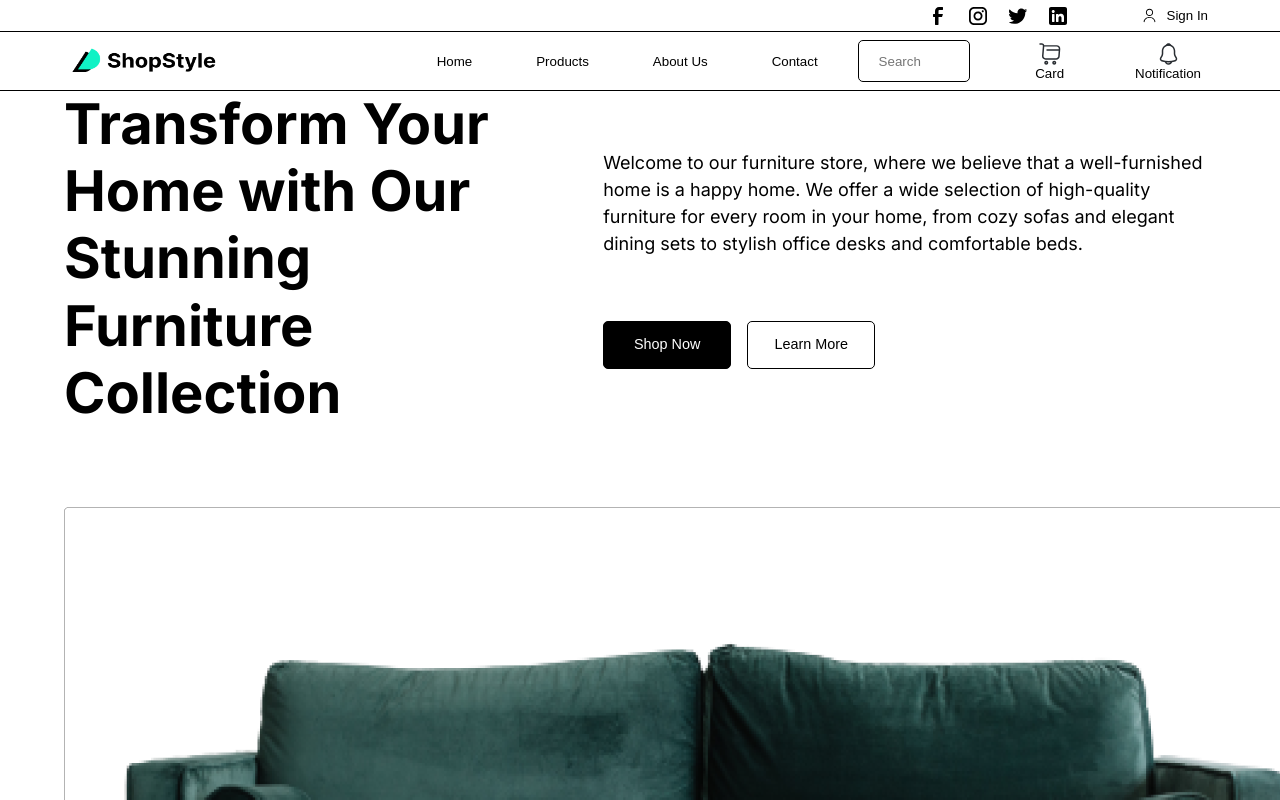
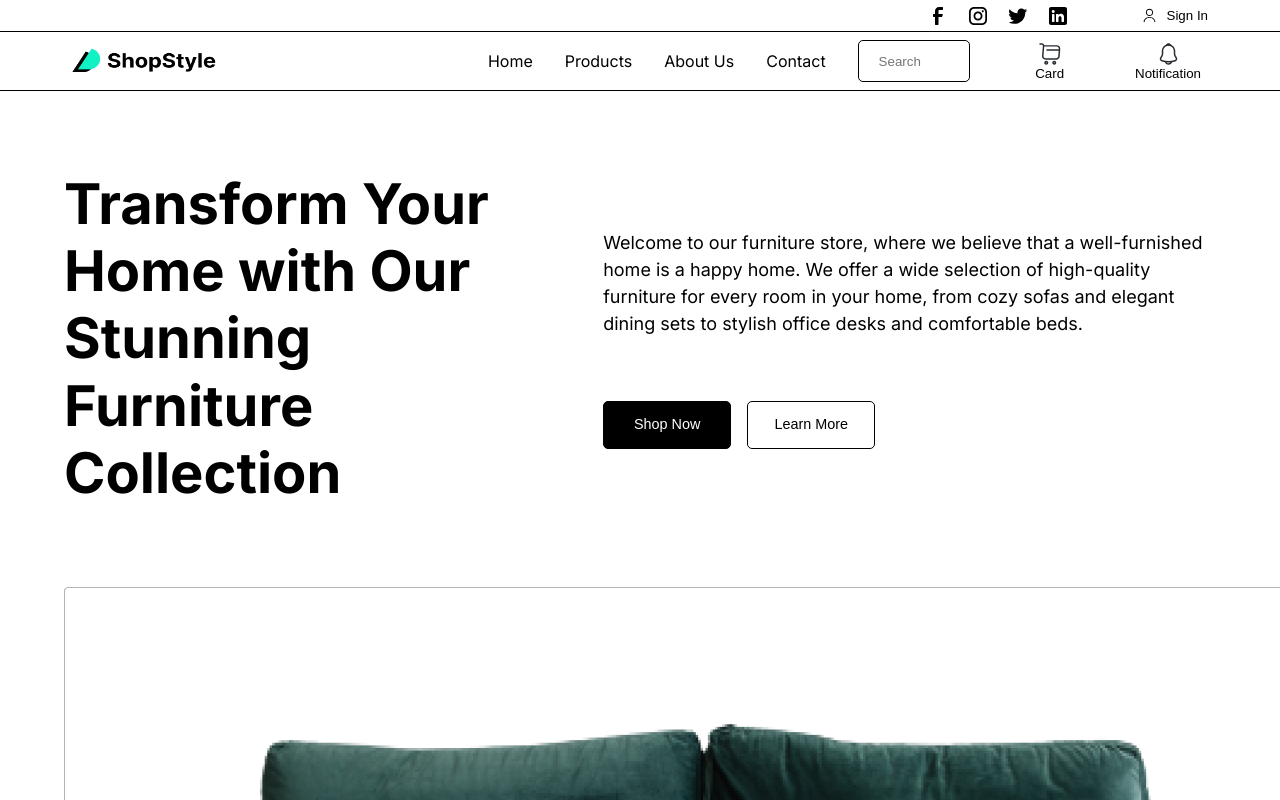
Before and after one commit to henriquestg/my-ecommerce, a Next.js app: page / in a window 1280 px wide. Shown: the top 800 px of the page. Built offline with nearby package versions, Linux system fonts and the light colour scheme.

Commit message:
refac:  navbar  and implementing some responsiveness

```diff
--- a/src/Components/Contact/index.tsx
+++ b/src/Components/Contact/index.tsx
@@ -1,4 +1,3 @@
-import { Input } from "../Input";
 import "./styles.scss";
 import { FaEnvelope, FaPhoneAlt, FaMapMarkerAlt } from "react-icons/fa";
 
@@ -22,11 +21,11 @@ export function Contact() {
       </div>
       <div className="mensage">
         <p>Name</p>
-        <Input />
+        <input type="text" />
         <p>Email</p>
-        <Input />
+        <input type="text" />
         <p>Message</p>
-        <Input text="Type your message..." />
+        <input type="message" placeholder="type your message" />
       </div>
     </div>
   );
--- a/src/Components/Contact/styles.scss
+++ b/src/Components/Contact/styles.scss
@@ -32,7 +32,37 @@
   flex-direction: column;
   gap: 1.5rem;
   flex: 1 0 0;
+
+  p {
+    margin-bottom: -0.5rem;
+  }
+
+  input {
+    display: flex;
+    width: 100%;
+    height: 2.5rem;
+
+    gap: 0.5rem;
+    padding-left: 0.5rem;
+
+    border-radius: 0.3125rem;
+    border: 1px solid var(--black);
+  }
+
+  input[type="message"] {
+    height: 10rem;
+  }
+
   }
 
 
+  @media (max-width: 850px) {
+    flex-direction: column;
+
+
+    .mensage {
+      margin-top: 2rem;
+    }
+
+  }
 }
--- a/src/Components/FeaturedProducts/styles.scss
+++ b/src/Components/FeaturedProducts/styles.scss
@@ -36,4 +36,21 @@
     justify-content: space-between;
 
   }
-}
+
+  @media (max-width: 745px) {
+        gap: 0.5rem;
+
+        Button {
+          display: none;
+        }
+
+        .product-list {
+          display: flex;
+          width: 100%;
+          flex-wrap: wrap;
+          align-items: center;
+          justify-content: center;
+
+        }
+      }
+  }
--- a/src/Components/HeaderShowcase/index.tsx
+++ b/src/Components/HeaderShowcase/index.tsx
@@ -11,6 +11,7 @@ export function HeaderShowcase() {
         <div className="title">
           <h2>Transform Your Home with Our Stunning Furniture Collection</h2>
         </div>
+
         <div className="description">
           <p>
             Welcome to our furniture store, where we believe that a
--- a/src/Components/HeaderShowcase/styles.scss
+++ b/src/Components/HeaderShowcase/styles.scss
@@ -1,7 +1,9 @@
 .container-showcase {
   display: flex;
+  flex-direction: column;
   padding: 0rem 4rem;
-  flex-direction: column;
+  margin-top: 5rem;
+
 
   .container-header{
     display: flex;
@@ -42,4 +44,21 @@
     gap: 1rem;
   }
 
+  @media (max-width: 768px) {
+    .container-header{
+      flex-direction: column;
+      justify-content: center;
+    }
+
+    h2 {
+      font-size: 2.5rem;
+      }
+
+    .description {
+      display: flex;
+      flex-direction: column;
+      margin-top: -1.5rem;
+      gap: 3rem;
+    }
 }
+}
--- a/src/Components/Input/index.tsx
+++ /dev/null
@@ -1,13 +0,0 @@
-import "./styles.scss";
-
-interface InputProps {
-  text?: string;
-}
-
-export function Input({ text }: InputProps) {
-  return (
-    <div className="container-input">
-      <input placeholder={text} />
-    </div>
-  );
-}
--- a/src/Components/Input/styles.scss
+++ /dev/null
@@ -1,18 +0,0 @@
-.container-input {
-  display: flex;
-  flex-direction: column;
-
-  input {
-    display: flex;
-    width: 100%;
-    height: 2.5rem;
-    align-items: center;
-    justify-content: center;
-    gap: 0.5rem;
-    align-self: stretch;
-    padding: 0.75rem;
-
-    border-radius: 0.3125rem;
-    border: 1px solid var(--black);
-  }
-}
--- a/src/Components/NavBar/index.tsx
+++ b/src/Components/NavBar/index.tsx
@@ -13,10 +13,20 @@ export function NavBar() {
       <div className="navbar-container">
         <Image src={Logo} alt="logo" width={160} height={40} />
         <div className="navbar">
-          <ButtonHeader text="Home" />
-          <ButtonHeader text="Products" />
-          <ButtonHeader text="About Us" />
-          <ButtonHeader text="Contact" />
+          <ul>
+            <li>
+              <a href="">Home</a>
+            </li>
+            <li>
+              <a href="">Products</a>
+            </li>
+            <li>
+              <a href="">About Us</a>
+            </li>
+            <li>
+              <a href="">Contact</a>
+            </li>
+          </ul>
           <input placeholder="Search" />
           <div className="marketplace">
             <button>
--- a/src/Components/NavBar/styles.scss
+++ b/src/Components/NavBar/styles.scss
@@ -33,6 +33,7 @@
   justify-content: flex-end;
 
 
+
   input {
     display: flex;
     width: 7rem;
@@ -43,6 +44,26 @@
 
     margin-left: 2rem;
     margin-right: 2rem;
+  }
+
+  ul {
+    display: flex;
+    list-style-type: none;
+
+    gap: 2rem;
+  }
+
+  a {
+    color: inherit;
+    text-decoration: none;
+  }
+
+  a:hover::after {
+    content: "";
+    width: 100%;
+    height: 1px;
+    background: var(--black);
+    display: block;
   }
 }
 
```
